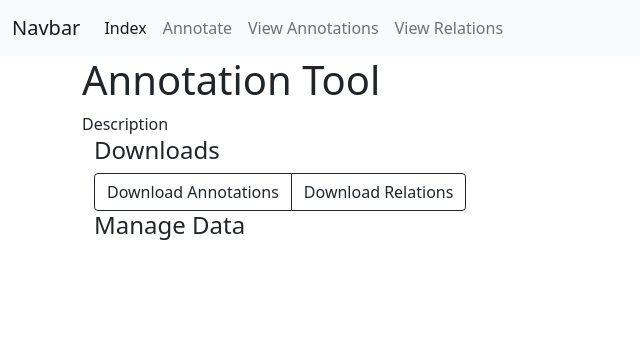
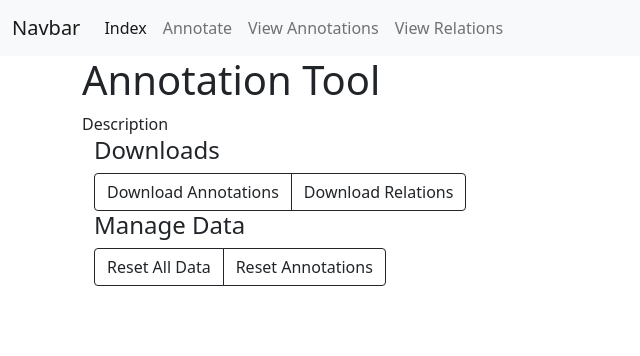
Before and after one commit to slowwavesleep/QualiaAnnotationUI, a Flask app: page / in a window 1280 px wide. Shown: the top 356 px of the page, without its empty margins (0-640 px from the left). Run offline with Flask 2, Linux system fonts and the light colour scheme; parts of the project's set-up code (start-up, migrations or seed data) failed here and were passed over; some libraries are stand-ins or nearby versions.

Commit message:
Add data management functionality

```diff
--- a/app.py
+++ b/app.py
@@ -56,12 +56,21 @@ def reload_data():
     init_data(config["data_path"], db.session, Record)
 
 
+def reset_annotations_data():
+    delete_all([Annotation])
+    db.session.commit()
+
+
+def fresh_init():
+    reload_data()
+    set_launched_flag()
+
+
 first_launch = LaunchedFlag.query.first() is None
 
 
 if first_launch:
-    reload_data()
-    set_launched_flag()
+    fresh_init()
 
 
 @app.route("/")
@@ -94,12 +103,24 @@ def view_data():
 
 @app.route("/data/reset")
 def reset_all():
-    return "WIP"
+    fresh_init()
+    return jsonify({
+        "data": {
+            "result": "Data reinitialized successfully",
+            "status": "ok"
+        }
+    })
 
 
 @app.route("/annotations/reset")
 def reset_annotations():
-    return "WIP"
+    reset_annotations_data()
+    return jsonify({
+        "data": {
+            "result": "Annotations reset successfully",
+            "status": "ok"
+        }
+    })
 
 
 @app.route("/annotate")
--- /dev/null
+++ b/static/js/manage.js
@@ -0,0 +1,32 @@
+window.addEventListener("DOMContentLoaded", function () {
+        document.getElementById("reset-all").addEventListener("click", function () {
+            let url = `/data/reset`
+
+            let reaction = confirm("This will reinitialize all data from scratch. Continue?")
+
+            if (reaction){
+                fetchAsync(url)
+            }
+
+
+    })
+
+        document.getElementById("reset-annotations").addEventListener("click", function () {
+            let url = `/annotations/reset`
+
+            let reaction = confirm("This will reset all annotations. Continue?")
+
+            if (reaction){
+                fetchAsync(url)
+            }
+
+
+    })
+
+})
+
+async function fetchAsync (url) {
+  const response = await fetch(url);
+  const json = await response.json();
+  window.alert(json.data.result)
+}
--- a/templates/index.html
+++ b/templates/index.html
@@ -9,11 +9,12 @@
       <a href="/download/data" type="button" class="btn btn-outline-dark">Download Relations</a>
     </div>
     <h4>Manage Data</h4>
-<!--    <div class="btn-group" role="group">-->
-<!--      <a href="/reset/data" type="button" class="btn btn-outline-dark" id="reset-all">Reset All Data</a>-->
-<!--      <a href="/download/data" type="button" class="btn btn-outline-dark">Reset Annotations</a>-->
-<!--    </div>-->
+    <div class="btn-group" role="group">
+      <a type="button" class="btn btn-outline-dark" id="reset-all">Reset All Data</a>
+      <a type="button" class="btn btn-outline-dark" id="reset-annotations">Reset Annotations</a>
+    </div>
 </div>
 {% endblock %}
 {% block scripts %}
+<script src="{{ url_for('static', filename='js/manage.js') }}"></script>
 {% endblock %}
```
